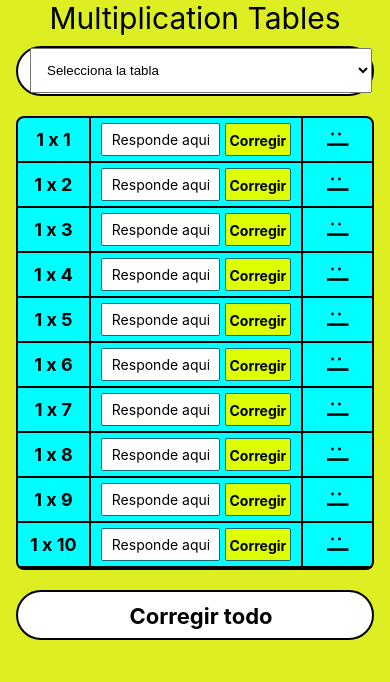
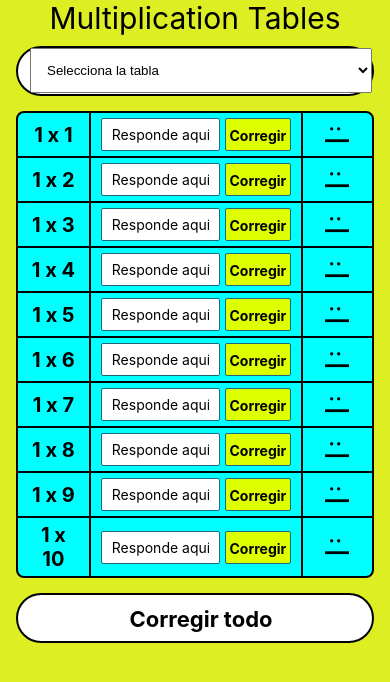
Before and after one commit to Mathiew82/multiplication-tables-mobile-app, a React Native app: screen / in a window 390 px wide. Shown: the top 682 px of the page. Built offline with nearby package versions, Linux system fonts and the light colour scheme.

Commit message:
Aplicada la lógica para no mostrar el border bottom de la última fila de la tabla

```diff
--- a/App.js
+++ b/App.js
@@ -78,11 +78,16 @@ export default function App() {
             borderWidth: 2,
             borderColor: "#000",
             borderRadius: 8,
-            marginTop: 20,
+            marginTop: 15,
           }}
         >
           {rows.map((row, index) => (
-            <Row firstValue={currentTable} secondValue={index} key={index} />
+            <Row
+              firstValue={currentTable}
+              secondValue={index}
+              isLastRow={index === 9}
+              key={index}
+            />
           ))}
         </View>
         <Text
@@ -97,7 +102,7 @@ export default function App() {
             color: "#000",
             fontSize: 22,
             fontWeight: "bold",
-            marginTop: 20,
+            marginTop: 15,
             paddingTop: 11,
             paddingLeft: 12,
             textAlign: "center",
--- a/components/Row.js
+++ b/components/Row.js
@@ -2,11 +2,21 @@ import React from "react";
 import { StyleSheet, Text, View, TextInput, Button, Alert } from "react-native";
 
 export default function Row(props) {
-  const { firstValue, secondValue } = props;
+  const { firstValue, secondValue, isLastRow } = props;
   const [text, onChangeText] = React.useState("");
 
+  const styleRow = isLastRow
+    ? {
+        ...styles.tr,
+      }
+    : {
+        ...styles.tr,
+        borderBottomWidth: 2,
+        borderBottomColor: "#000",
+      };
+
   return (
-    <View style={styles.tr}>
+    <View style={styleRow}>
       <View
         style={{
           width: "20%",
@@ -87,8 +97,6 @@ export default function Row(props) {
 const styles = StyleSheet.create({
   tr: {
     width: "100%",
-    borderBottomWidth: 2,
-    borderBottomColor: "#000",
     flexDirection: "row",
   },
   td: {
@@ -114,7 +122,7 @@ const styles = StyleSheet.create({
   },
   text: {
     color: "#000",
-    fontSize: 18,
+    fontSize: 20,
     fontWeight: "bold",
     textAlign: "center",
   },
```
